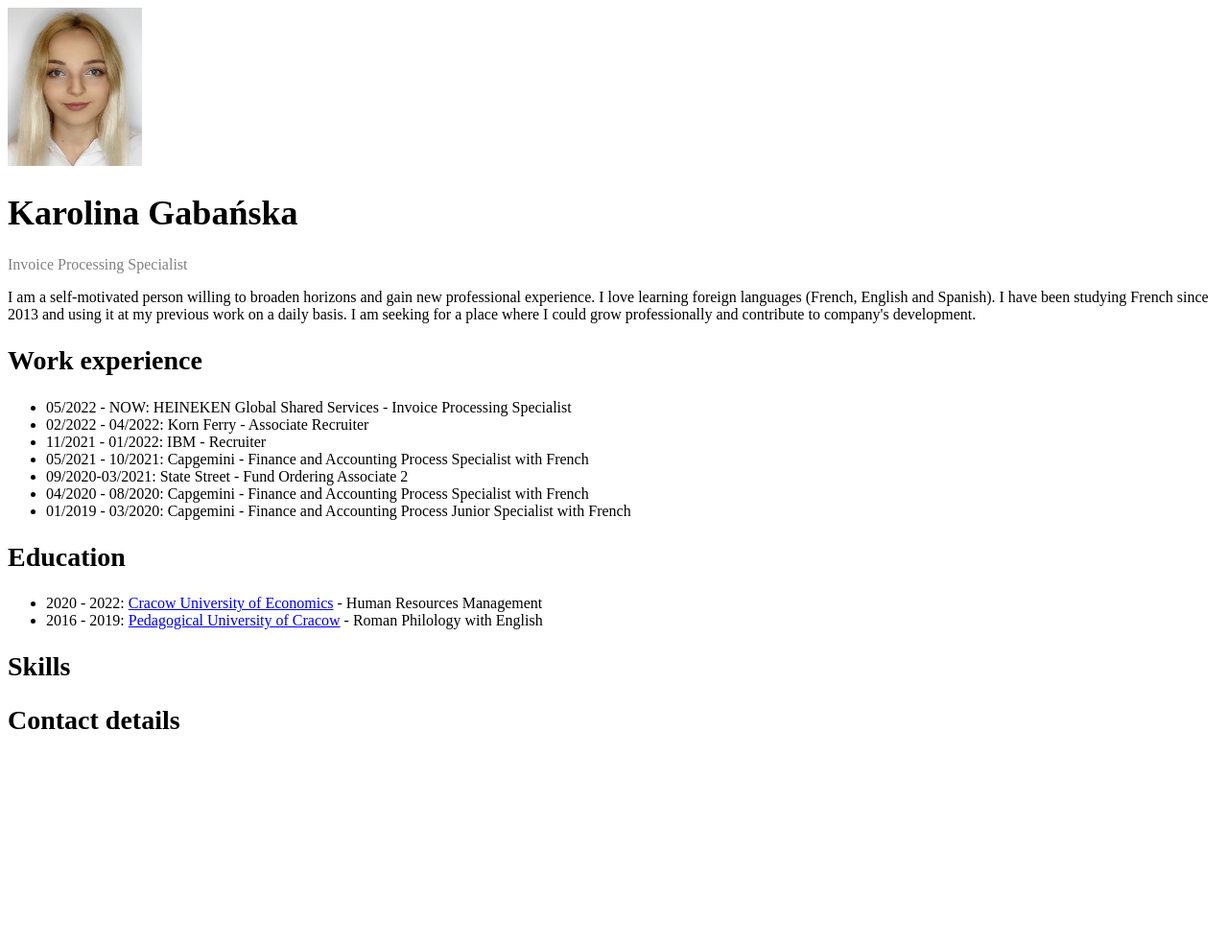
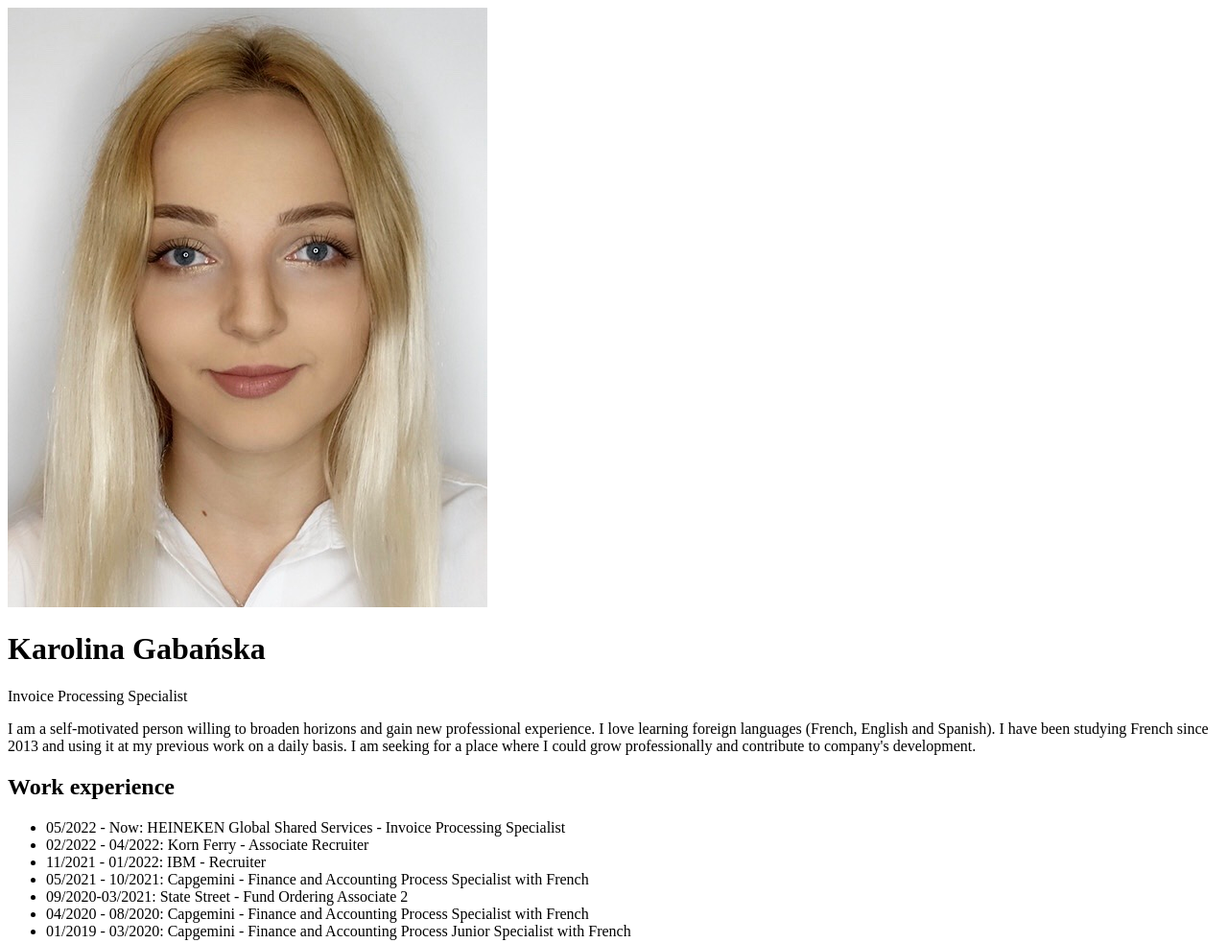
Before and after one commit to karolina-gabanska/CV, a plain HTML site: page index.html in a window 1280 px wide. Shown: the top 983 px of the page at 96% size. Before the commit the page ends 800 px from the top, so only its background shows below. Drawn offline with Linux system fonts and the light colour scheme.

Commit message:
section <style> deleted from index.html

```diff
--- a/index.html
+++ b/index.html
@@ -2,20 +2,10 @@
 <html>
     <head>
         <title>Karolina Gabańska - CV</title>
-        <style>
-            h2 {
-                font-size: 28px;
-            }
-            h1 {
-                font-size: 36px;
-            }
-            span {
-                color: grey;
-            }
-        </style>
+
     </head>
     <body>
-        <img src="IMG-0721.JPG" width="140px" height="165px"/>
+        <img src="IMG-0721.JPG"/>
         <h1>Karolina Gabańska</h1>
         <span>Invoice Processing Specialist</span>
         <p>I am a self-motivated person willing to broaden horizons and gain new professional experience.
@@ -24,7 +14,7 @@
         I am seeking for a place where I could grow professionally and contribute to company's development.</p>
         <h2>Work experience</h2>
         <ul>
-            <li>05/2022 - NOW: HEINEKEN Global Shared Services - Invoice Processing Specialist</li>
+            <li>05/2022 - Now: HEINEKEN Global Shared Services - Invoice Processing Specialist</li>
             <li>02/2022 - 04/2022: Korn Ferry - Associate Recruiter</li>
             <li>11/2021 - 01/2022: IBM - Recruiter</li>
             <li>05/2021 - 10/2021: Capgemini - Finance and Accounting Process Specialist with French</li>
```
